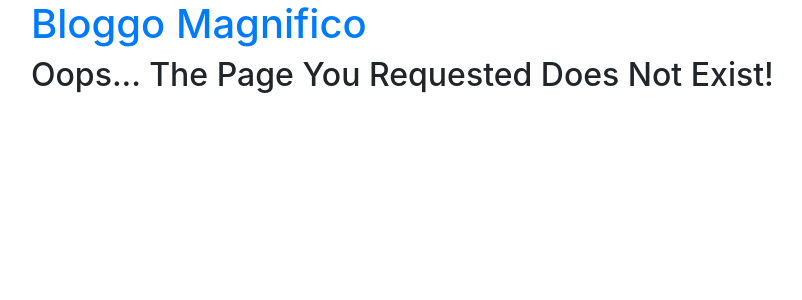
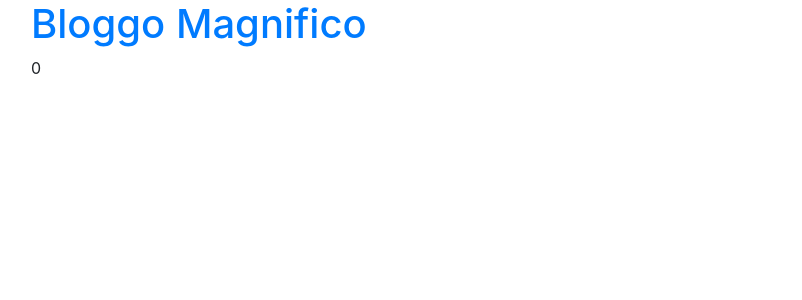
Before and after one commit to Avi-Cohen-Nehemia/advanced-react, a React (Create React App) app: page / in a window 1280 px wide. Shown: the top 300 px of the page, without its empty margins (54-856 px from the left). Built offline with nearby package versions, Linux system fonts and the light colour scheme.

Commit message:
react hooks - counter exercise

```diff
--- a/src/App.js
+++ b/src/App.js
@@ -8,6 +8,7 @@ import Articles from './news/Articles'
 import Article from './news/Article'
 import CreateArticle from './news/CreateArticle'
 import FourOhFour from './components/FourOhFour'
+import CounterHooks from './hooks/CounterHooks';
 
 const App = () => {
     return (
@@ -17,6 +18,7 @@ const App = () => {
                     <h1 className="page-header">{'Bloggo Magnifico'}</h1>
                 </Link>
                 <Switch>
+                    {/* lifting state */}
                     <Route exact path='/squares' component={Squares}/>
                     <Route exact path='/signup'>
                         <SignUp minimumLength={12}/>
@@ -28,6 +30,7 @@ const App = () => {
                         <Form handleSubmit={(value) => console.log(value)}/>
                     </Route>
 
+                    {/* Making API requests in react */}
                     <Route exact path='/news'>
                         <Articles/>
                     </Route>
@@ -38,6 +41,9 @@ const App = () => {
                         <Article id={match.params.id}/>
                     )}/>
 
+                    {/* Hooks */}
+                    <CounterHooks />
+
                     <FourOhFour />
                 </Switch>
             </div>
--- /dev/null
+++ b/src/hooks/CounterHooks/index.js
@@ -0,0 +1,18 @@
+// import useState hook
+import React, { useState } from 'react'
+
+const CounterHooks = () => {
+
+    // define the variable you want to keep track of and use useState to set its initial value
+    // [state name, function to chage it] = set initial value
+    const [counter, setCounter] = useState(0)
+
+    // define an on click event
+    const handleClick = () => setCounter(counter + 1)
+
+    return (
+        <p onClick={ handleClick }>{counter}</p>
+    )
+}
+
+export default CounterHooks
```
